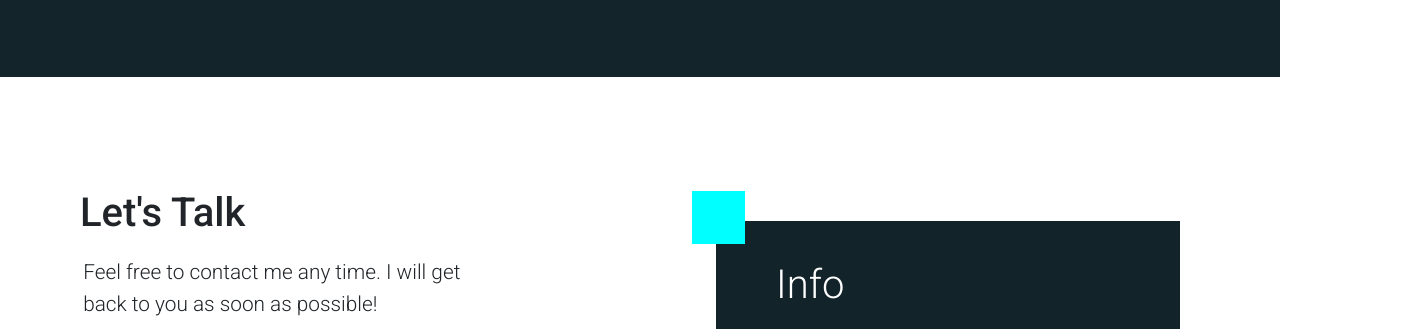
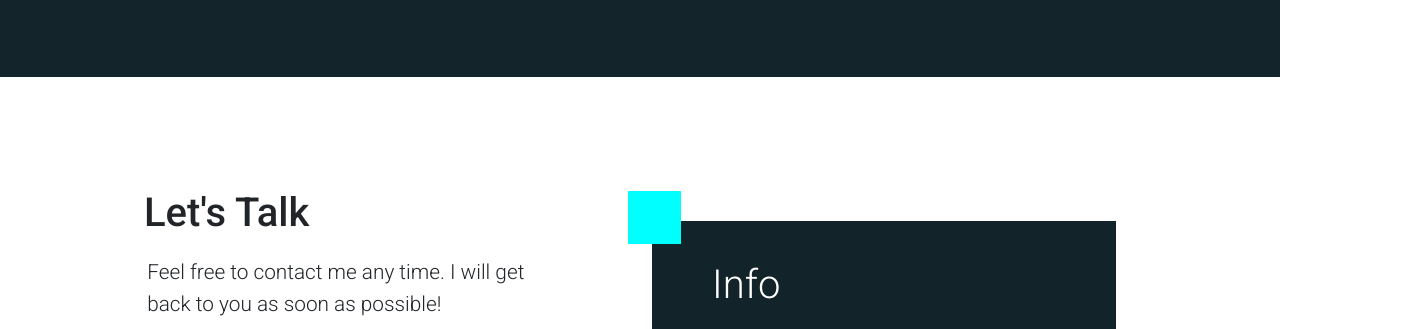
Before and after one commit to StraleB/mirko-site, a plain HTML site: page index.html in a window 1280 px wide. Shown: the part 2940-3269 px from the top of the page, 1420 px wide, since content can reach past the window. Drawn offline with nearby package versions, Linux system fonts and the light colour scheme; some packages are replaced by stand-ins of ours; a script that the page names is missing.

Commit message:
minor changes

```diff
--- a/styles/style.css
+++ b/styles/style.css
@@ -482,7 +482,7 @@ textarea {
     .contact-and-form {
         height: 52em;
         padding: 7em 0;
-        width: 110vw;
+        width: 90vw;
         margin: 0 auto;
 
     }
```
